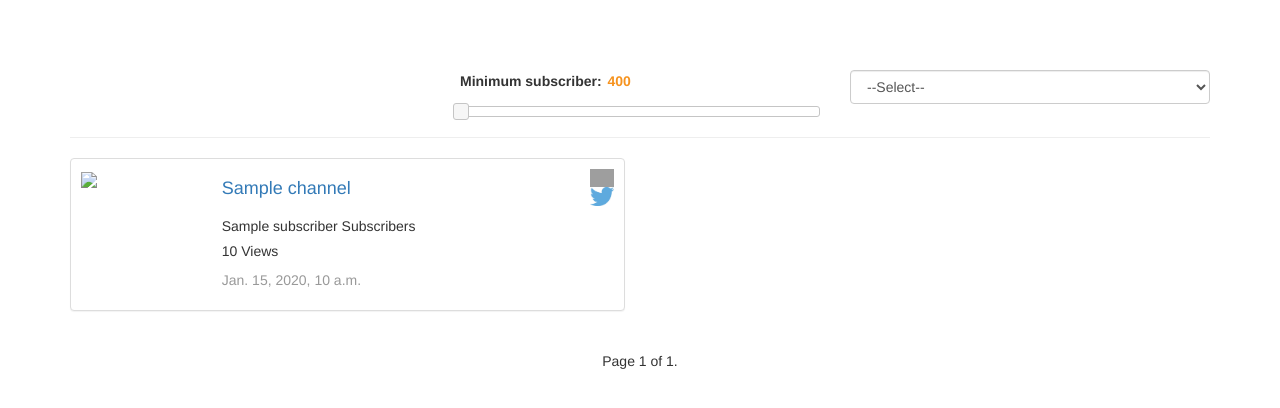
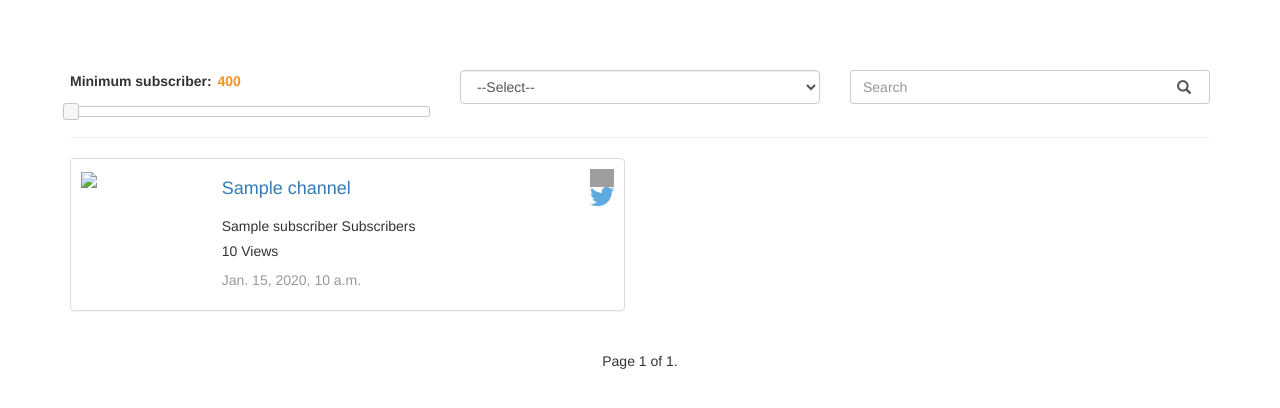
Before and after one commit to shiminsh/youtube_analytics, a Django app: template youtube/templates/youtube_details.html in a window 1280 px wide. Shown: the top 408 px of the page. Run offline with Django 3.2, Linux system fonts and the light colour scheme; the template is opened without the code that fills it: most values are stand-ins (such as "Sample title", 1, 10 or a date in 2020); some libraries are stand-ins or nearby versions; grey boxes are pictures that could not be loaded.

Commit message:
Added search field for searching channels

```diff
--- a/youtube/templates/youtube_details.html
+++ b/youtube/templates/youtube_details.html
@@ -84,7 +84,6 @@
     </div>
     <hr/> -->
     <div class="row">
-      <div class="col-lg-4"></div>
       <div class="col-lg-4">
         <p>
             <label for="amount">Minimum subscriber:</label>
@@ -102,9 +101,24 @@
                 {% endfor %}
             </select>
       </div>
+      <div class="col-lg-4">
+        <form>
+      <div class="input-group stylish-input-group">
+          <input type="text" name="search" class="form-control" placeholder="Search" id="searchfilter" >
+          <span class="input-group-addon">
+              <button type="submit" value="Submit">
+                  <span class="glyphicon glyphicon-search"></span>
+              </button>
+          </span>
+      </div>
+    </form>
+    </div>
     </div>
     <hr/>
         <div class="row">
+        {% if not finals %}
+        Noting found
+        {% else %}
 
         {% for channel in finals %}
         <div class="col-xs-12 col-sm-12 col-md-6 col-lg-6 fulldiv">
@@ -137,6 +151,7 @@
             </div>
         </div>
         {% endfor %}
+        {% endif %}
 </div>
     <ul class="pager">
         {% if finals.has_previous %}
@@ -188,6 +203,20 @@ img {
 #ex1Slider .slider-selection {
     background: #BABABA;
 }
+
+.stylish-input-group .input-group-addon{
+    background: white !important;
+}
+.stylish-input-group .form-control{
+  border-right:0;
+  box-shadow:0 0 0;
+  border-color:#ccc;
+}
+.stylish-input-group button{
+    border:0;
+    background:transparent;
+}
+
 </style>
 <script type="text/javascript">
 // $('#ex1').slider({
@@ -226,6 +255,7 @@ $("#countryfilter").change(function(e){
   $("select option[value=" + (name) + "]").attr("selected","selected");
   console.log($("select option[value=" + name + "]").attr("selected","selected"));
 });
+
 </script>
 
 </body>
```
Also changed, not shown: youtube/youtube/views.py (+6 -6 lines).
